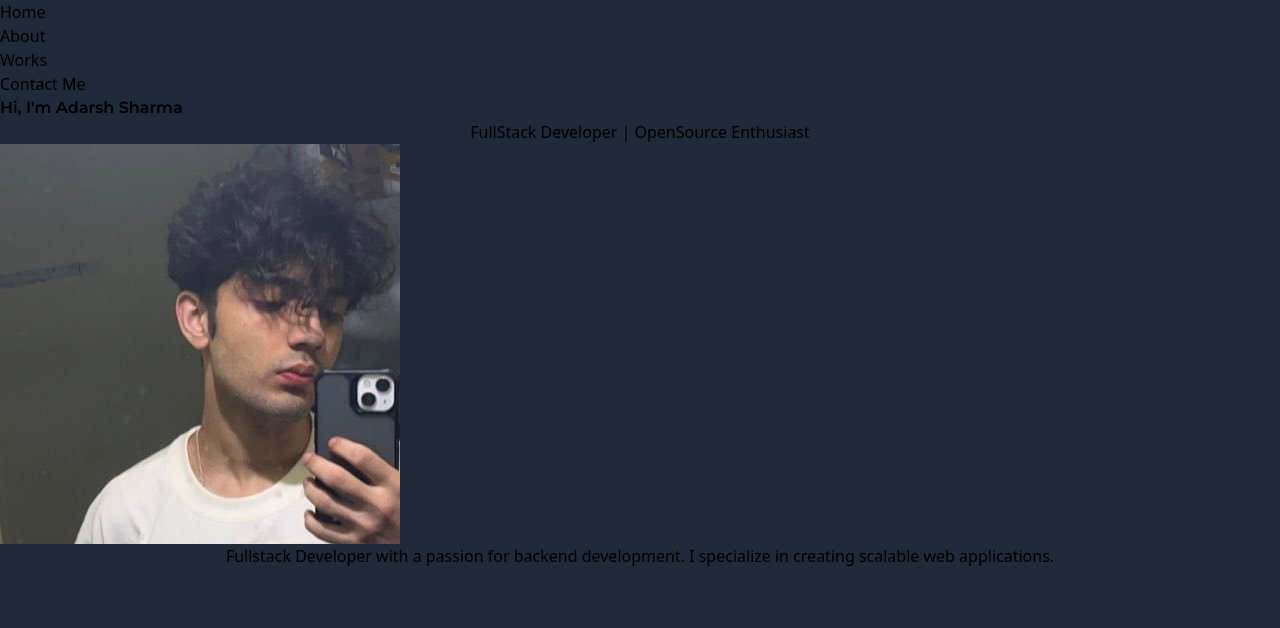
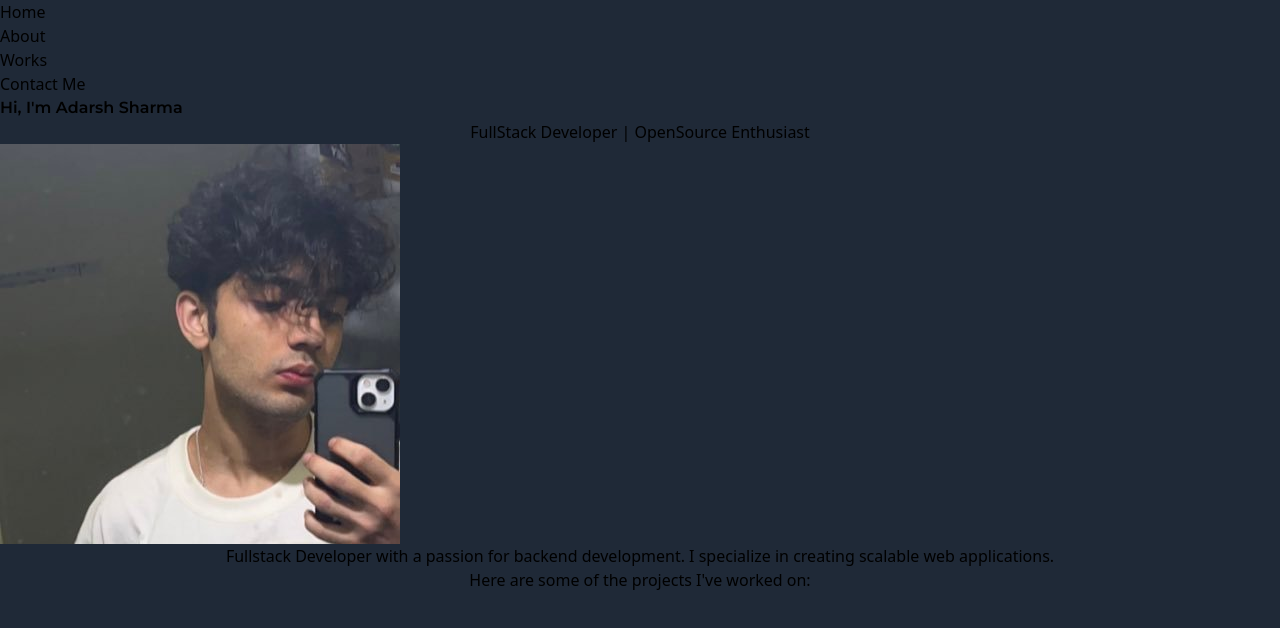
Before and after one commit to Adarsreg/portfolio, a React (Vite) app in the folder p-portfolio/: page / in a window 1280 px wide. Shown: the top 628 px of the page. Built offline with nearby package versions, Linux system fonts and the light colour scheme.

Commit message:
Add chakraui|emotion/react| emotion/styled

```diff
--- a/p-portfolio/package.json
+++ b/p-portfolio/package.json
@@ -10,6 +10,9 @@
     "preview": "vite preview"
   },
   "dependencies": {
+    "@chakra-ui/react": "^2.7.0",
+    "@emotion/react": "^11.11.1",
+    "@emotion/styled": "^11.11.0",
     "framer-motion": "^10.12.16",
     "react": "^18.2.0",
     "react-dom": "^18.2.0"
--- a/p-portfolio/src/App.jsx
+++ b/p-portfolio/src/App.jsx
@@ -3,13 +3,18 @@ import './font.css'
 import Header from './components/Header'
 import NavBar from './components/Navbar'
 import About from './components/About'
+import Works from './components/Works'
+
 function App() {
 
   return (
     <div>
+
       <NavBar />
       <Header />
       <About />
+      <Works />
+
     </div>
   )
 }
--- a/p-portfolio/src/components/About.jsx
+++ b/p-portfolio/src/components/About.jsx
@@ -1,7 +1,7 @@
 
 const About = () => {
   return (
-    <div><p className="-mt-14 max-w-2xl lg:text-2xl text-white">
+    <div><p className="-mt-15 max-w-2xl lg:text-2xl text-white">
       Fullstack Developer with a passion for backend development. I specialize in creating scalable web applications. </p></div>
   )
 }
--- a/p-portfolio/src/components/Header.jsx
+++ b/p-portfolio/src/components/Header.jsx
@@ -11,8 +11,8 @@ const Header = () => {
                     FullStack Developer | OpenSource Enthusiast
                 </p>
                 <div className="text-center my-5">
-                    <div className="inline-block rounded-full border-4 border-gray-300 overflow-hidden ">
-                        <img src={pfp} alt="Avatar" className="object-center max-h-60 md:max-h-80" />
+                    <div className="inline-block rounded-full border-4 border-gray-300 overflow-hidden mt-10">
+                        <img src={pfp} alt="Avatar" className="object-center max-h-60 md:max-h-80 " />
                     </div>
                 </div>
             </div>
--- /dev/null
+++ b/p-portfolio/src/components/Works.jsx
@@ -0,0 +1,14 @@
+import xyz from "../images/pfpp.jpg"
+import githubimg from '../images/github.png'
+
+const Works = () => {
+    return (
+        <div className="max-w-2xl mx-auto">
+            <p className="-mt-15 lg:text-2xl text-white mt-10">Here are some of the projects I've worked on:</p>
+
+
+        </div>
+    );
+};
+
+export default Works;
```
Also changed, not shown: p-portfolio/src/images/github.png (added), p-portfolio/src/layouts/Workgrid.js (added), p-portfolio/src/layouts/article.js (added), p-portfolio/src/layouts/section.js (added), 1 other file (tests, documents, lock files or other folders).
